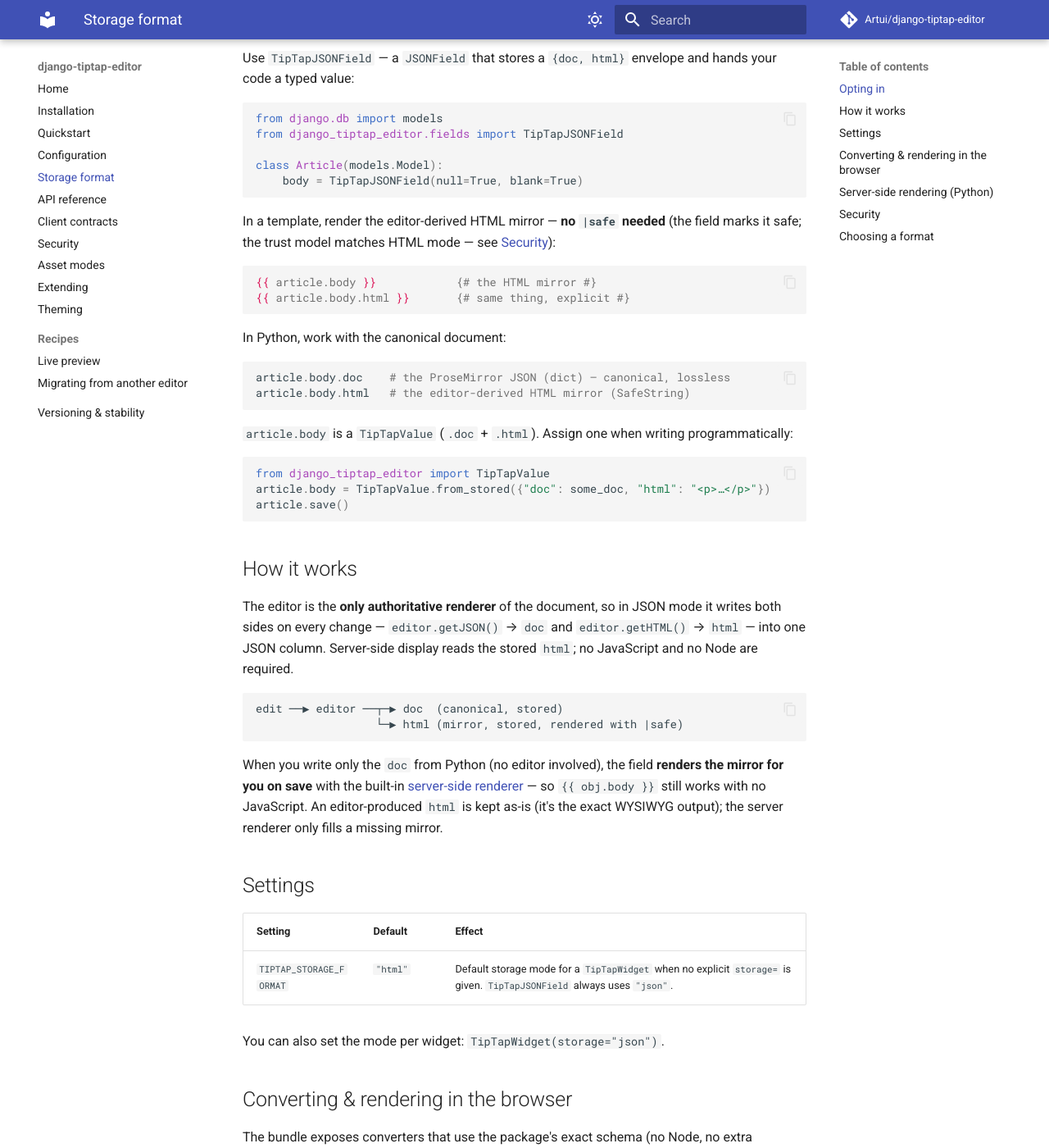
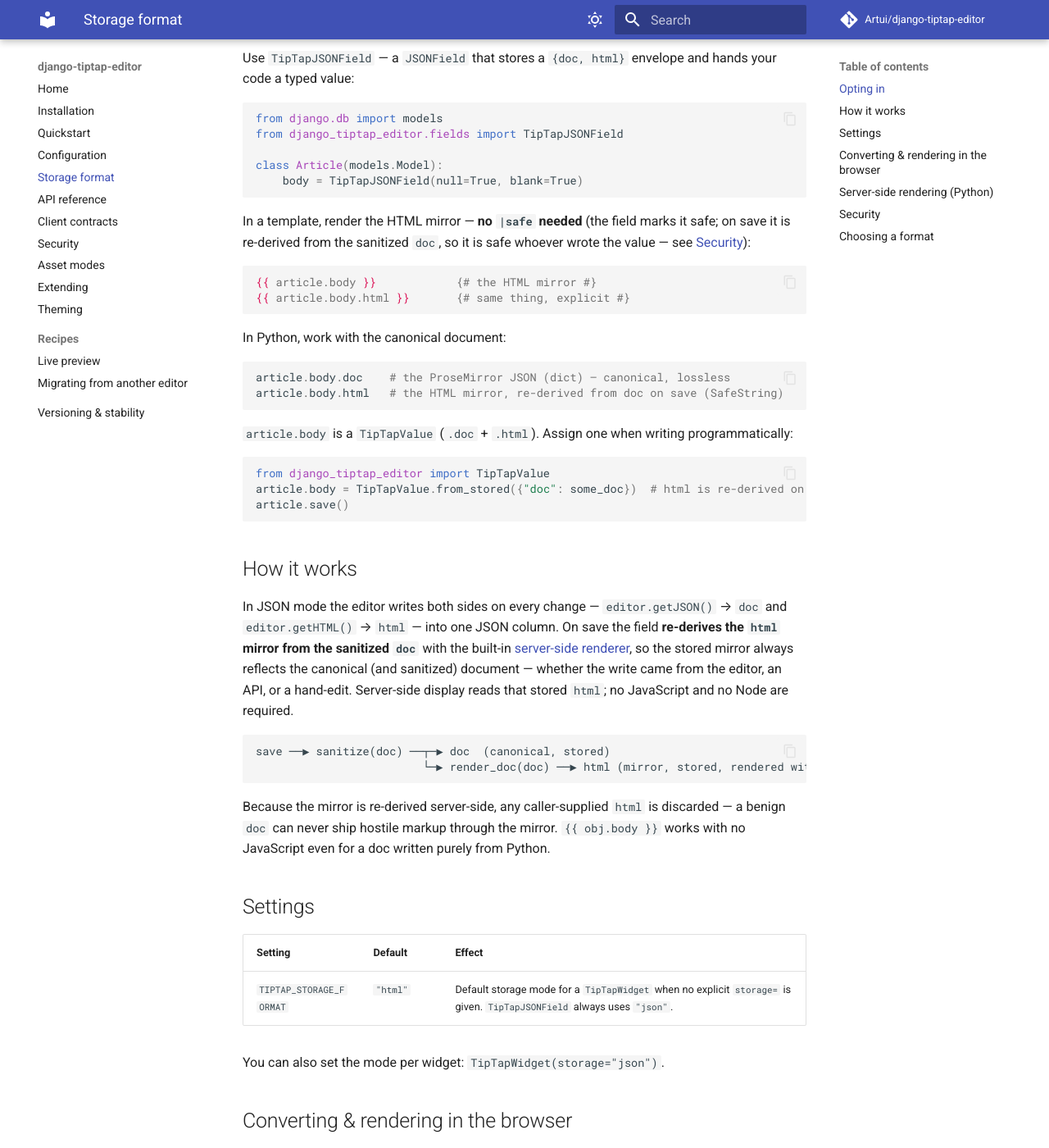
Before and after one commit to Artui/django-tiptap-editor, an MkDocs documentation site: the page built from docs/storage.md, in a window 1280 px wide and 1400 px high, scrolled down 357 px. Shown: the whole window at 82% size. Built offline with MkDocs 1.6.1 and Material for MkDocs 9.7.7, drawn with Linux system fonts in a browser that asks for light colours; comment, search, counter and statistics services are not loaded; some of the changed text lies outside the part shown.

Commit message:
Harden JSON-storage sanitizer + release 0.7.0 (#36)
* Harden JSON-storage sanitizer against scheme-allowlist bypass

Fix a reproduced javascript: XSS bypass and tighten the JSON-storage
trust model:

- sanitize_doc: strip ASCII whitespace and C0/DEL control characters
  before scheme detection, mirroring how a browser resolves a URL. A
  stored href/src like "java\nscript:alert(1)", "java\tscript:...", or
  "\x01javascript:..." previously slipped past the link/image protocol
  allowlist and executed on click; it is now dropped. Affects stored-JSON
  documents written outside the editor (API / import / hand-edit) since
  JSON storage was introduced in 0.2.0.
- TipTapJSONField: always re-derive the HTML mirror from the sanitized
  doc on save, never trust a caller-supplied html — a benign doc could
  otherwise ship hostile markup through the rendered mirror.
- TipTapModelAdminMixin: also swap the admin editor onto TipTapJSONField
  columns (in JSON storage mode), not just TextFields.
- Docs: correct the "stores HTML, never JSON" claim, describe the
  always-re-derived mirror, and reword an internal design-doc reference.

Regression tests cover the whitespace/control/mixed-case scheme variants,
entity/percent-encoded forms, hostile-mirror discard, and the admin JSON
widget. Full suite green at 100% line+branch coverage.

Co-Authored-By: Claude Opus 4.8 <noreply@anthropic.com>

* Release 0.7.0

Co-Authored-By: Claude Opus 4.8 <noreply@anthropic.com>

---------

Co-authored-by: Claude Opus 4.8 <noreply@anthropic.com>

````diff
--- a/django_tiptap_editor/version.py
+++ b/django_tiptap_editor/version.py
@@ -1,5 +1,5 @@
 from __future__ import annotations
 
-__version__: str = "0.6.0"
+__version__: str = "0.7.0"
 
 __all__ = ["__version__"]
--- a/docs/security.md
+++ b/docs/security.md
@@ -32,13 +32,14 @@ Because protocol allowlisting happens on *parse* — which a stored-JSON documen
   enforced in pure Python (no extra dependency), and disallowed `javascript:`/`vbscript:`/other
   schemes on link `href` / image `src` are stripped. The canonical value is always safe,
   whoever wrote it (form, API, import).
-- The `html` mirror is editor-produced and rendered with the same trust model as HTML mode
-  (it came from the editor). The field marks `.html` safe on that basis.
-- For JSON the editor didn't produce, the built-in **`render_doc`** (used automatically to fill a
-  missing mirror, and available directly / via the `tiptap_html` filter) re-applies the protocol
-  allowlist, HTML-escapes text and attributes, and passes inline `style` values through a
-  conservative CSS allowlist (no `;`/`:` injection, no `url(...:...)`, no `expression`) — so its
-  output is safe to render even for untrusted documents.
+- The `html` mirror is **re-derived from the sanitized `doc` on every save** (never trusted from
+  the caller) by the built-in **`render_doc`**, which re-applies the protocol allowlist,
+  HTML-escapes text and attributes, and passes inline `style` values through a conservative CSS
+  allowlist (no `;`/`:` injection, no `url(...:...)`, no `expression`). A write can set
+  `{doc, html}` directly (API / import / hand-edit); the supplied `html` is discarded, so the
+  rendered surface always reflects only the sanitized doc. The field marks `.html` safe on that
+  basis. `render_doc` is also available directly and via the `tiptap_html` filter for rendering
+  a bare `doc`.
 
 ## Caveats
 
--- a/docs/storage.md
+++ b/docs/storage.md
@@ -20,8 +20,9 @@ class Article(models.Model):
     body = TipTapJSONField(null=True, blank=True)
 ```
 
-In a template, render the editor-derived HTML mirror — **no `|safe` needed** (the field marks it
-safe; the trust model matches HTML mode — see [Security](security.md)):
+In a template, render the HTML mirror — **no `|safe` needed** (the field marks it safe; on save
+it is re-derived from the sanitized `doc`, so it is safe whoever wrote the value — see
+[Security](security.md)):
 
 ```django
 {{ article.body }}            {# the HTML mirror #}
@@ -32,32 +33,34 @@ In Python, work with the canonical document:
 
 ```python
 article.body.doc    # the ProseMirror JSON (dict) — canonical, lossless
-article.body.html   # the editor-derived HTML mirror (SafeString)
+article.body.html   # the HTML mirror, re-derived from doc on save (SafeString)
 ```
 
 `article.body` is a `TipTapValue` (`.doc` + `.html`). Assign one when writing programmatically:
 
 ```python
 from django_tiptap_editor import TipTapValue
-article.body = TipTapValue.from_stored({"doc": some_doc, "html": "<p>…</p>"})
+article.body = TipTapValue.from_stored({"doc": some_doc})  # html is re-derived on save
 article.save()
 ```
 
 ## How it works
 
-The editor is the **only authoritative renderer** of the document, so in JSON mode it writes both
-sides on every change — `editor.getJSON()` → `doc` and `editor.getHTML()` → `html` — into one
-JSON column. Server-side display reads the stored `html`; no JavaScript and no Node are required.
+In JSON mode the editor writes both sides on every change — `editor.getJSON()` → `doc` and
+`editor.getHTML()` → `html` — into one JSON column. On save the field **re-derives the `html`
+mirror from the sanitized `doc`** with the built-in [server-side renderer](#server-side-rendering-python),
+so the stored mirror always reflects the canonical (and sanitized) document — whether the write
+came from the editor, an API, or a hand-edit. Server-side display reads that stored `html`; no
+JavaScript and no Node are required.
 
 ```
-edit ──▶ editor ──┬─▶ doc  (canonical, stored)
-                  └─▶ html (mirror, stored, rendered with |safe)
+save ──▶ sanitize(doc) ──┬─▶ doc  (canonical, stored)
+                         └─▶ render_doc(doc) ──▶ html (mirror, stored, rendered with |safe)
 ```
 
-When you write only the `doc` from Python (no editor involved), the field **renders the mirror
-for you on save** with the built-in [server-side renderer](#server-side-rendering-python) — so
-`{{ obj.body }}` still works with no JavaScript. An editor-produced `html` is kept as-is (it's the
-exact WYSIWYG output); the server renderer only fills a missing mirror.
+Because the mirror is re-derived server-side, any caller-supplied `html` is discarded — a benign
+`doc` can never ship hostile markup through the mirror. `{{ obj.body }}` works with no JavaScript
+even for a doc written purely from Python.
 
 ## Settings
 
@@ -96,7 +99,7 @@ html = render_doc(article.body.doc)   # a safe HTML string
 It covers the package's node/mark set, applies the link/image protocol allowlist, escapes text,
 and validates inline CSS — so the result is safe to render directly. The output is **faithful to,
 but not byte-identical with**, the editor's `getHTML()` (the browser normalizes some CSS).
-`TipTapJSONField` uses it automatically to fill a missing mirror on save.
+`TipTapJSONField` uses it automatically to re-derive the mirror from the sanitized doc on save.
 
 A template filter is also available:
 
--- a/pyproject.toml
+++ b/pyproject.toml
@@ -115,7 +115,7 @@ root = ["./django_tiptap_editor"]
 # The source tree carries 0.0.0 until the first release; `make release-bump
 # VERSION=0.1.0` cuts the first published version and promotes [Unreleased].
 [tool.bumpversion]
-current_version = "0.6.0"
+current_version = "0.7.0"
 allow_dirty = false
 commit = false
 tag = false
````
Also changed, not shown: CHANGELOG.md (+35 -1 lines), README.md (+4 -2 lines), docs/api.md (+3 -2 lines), docs/index.md (+2 -1 lines), django_tiptap_editor/static/django_tiptap_editor/tiptap.bundle.js, django_tiptap_editor/static/django_tiptap_editor/tiptap.glue.esm.js, 8 other files.
